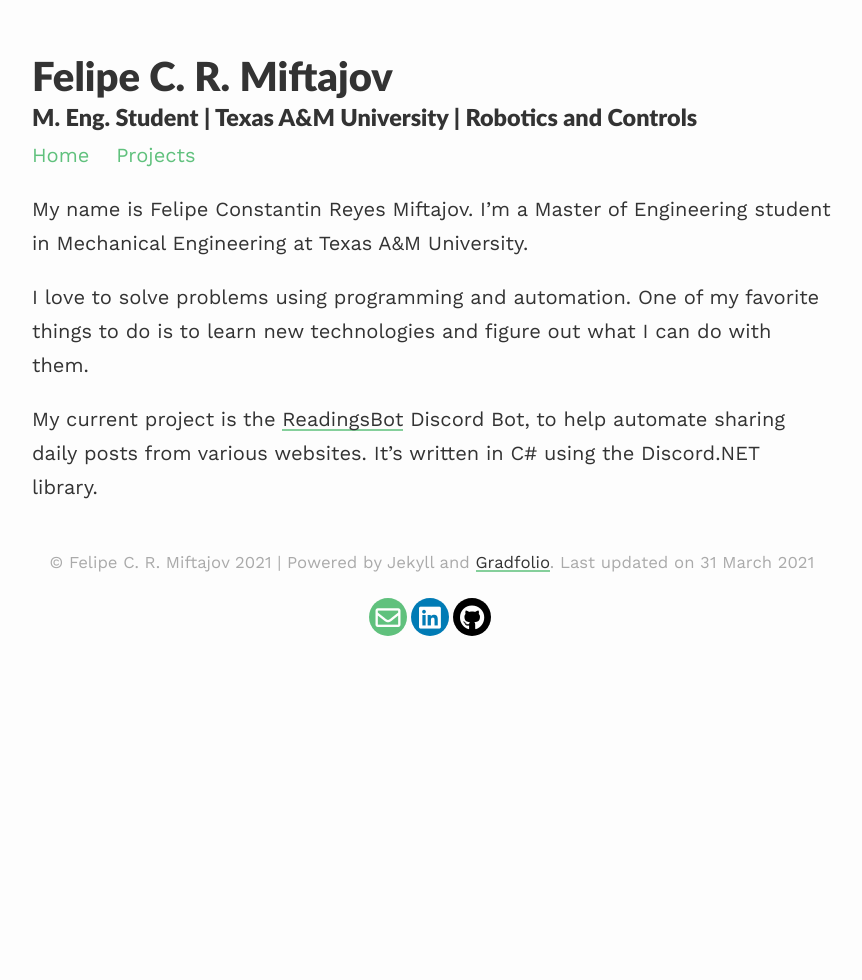
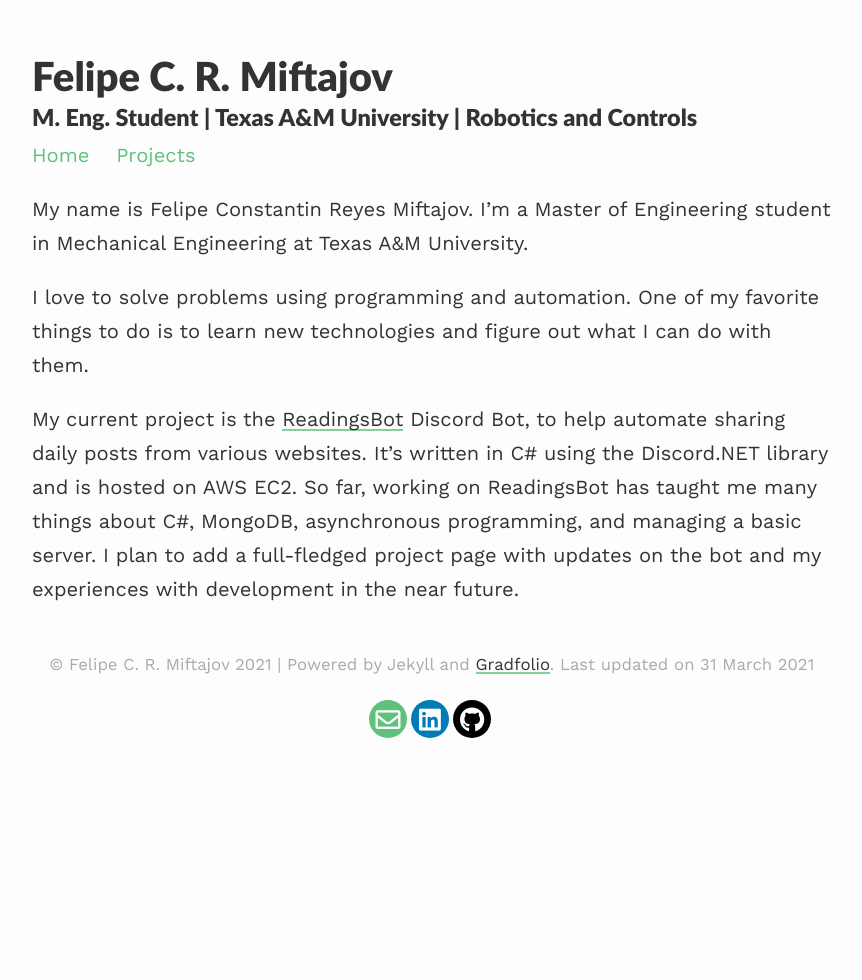
Before and after one commit to Sparkliner/Sparkliner.github.io, a Jekyll site: the page built from index.md, in a window 1280 px wide. Shown: the whole page, without its empty margins (208-1070 px from the left). Built offline with Jekyll 4.4.1, drawn with Linux system fonts in a browser that asks for light colours; nearby versions of some CDN libraries.

Commit message:
added more details

```diff
--- a/index.md
+++ b/index.md
@@ -10,4 +10,4 @@ My name is Felipe Constantin Reyes Miftajov. I'm a Master of Engineering student
 
 I love to solve problems using programming and automation. One of my favorite things to do is to learn new technologies and figure out what I can do with them.
 
-My current project is the [ReadingsBot](https://github.com/Sparkliner/ReadingsBot) Discord Bot, to help automate sharing daily posts from various websites. It's written in C# using the Discord.NET library.
+My current project is the [ReadingsBot](https://github.com/Sparkliner/ReadingsBot) Discord Bot, to help automate sharing daily posts from various websites. It's written in C# using the Discord.NET library and is hosted on AWS EC2. So far, working on ReadingsBot has taught me many things about C#, MongoDB, asynchronous programming, and managing a basic server. I plan to add a full-fledged project page with updates on the bot and my experiences with development in the near future.
```
